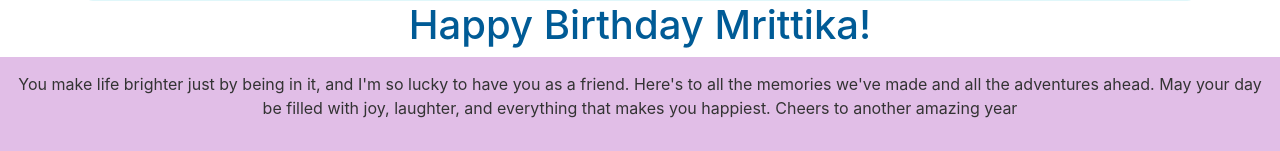
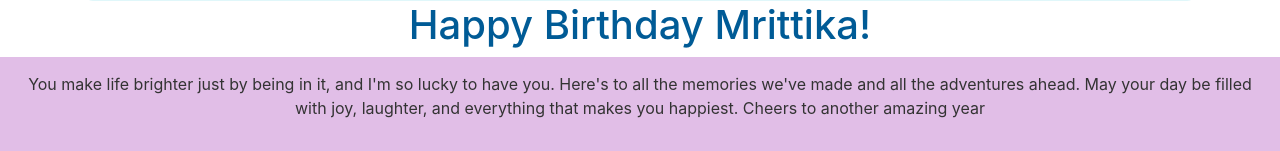
Before and after one commit to Tarique-dataEngineer/mrittikabirthday, a Flask app: page / in a window 1280 px wide. Shown: the part 1913-2064 px from the top of the page. Run offline with Flask 3, Linux system fonts and the light colour scheme; some libraries are stand-ins or nearby versions.

Commit message:
index.html

```diff
--- a/templates/index.html
+++ b/templates/index.html
@@ -147,7 +147,7 @@
 
 <!-- End-of-Store Statement -->
 <footer class="end-of-store text-center"> <!-- Align footer content to the center -->
-    <p>You make life brighter just by being in it, and I'm so lucky to have you as a friend. Here's to all the memories we've made and all the adventures ahead. May your day be filled with joy, laughter, and everything that makes you happiest. Cheers to another amazing year</p>
+    <p>You make life brighter just by being in it, and I'm so lucky to have you. Here's to all the memories we've made and all the adventures ahead. May your day be filled with joy, laughter, and everything that makes you happiest. Cheers to another amazing year</p>
 </footer>
 </div>
 
```
